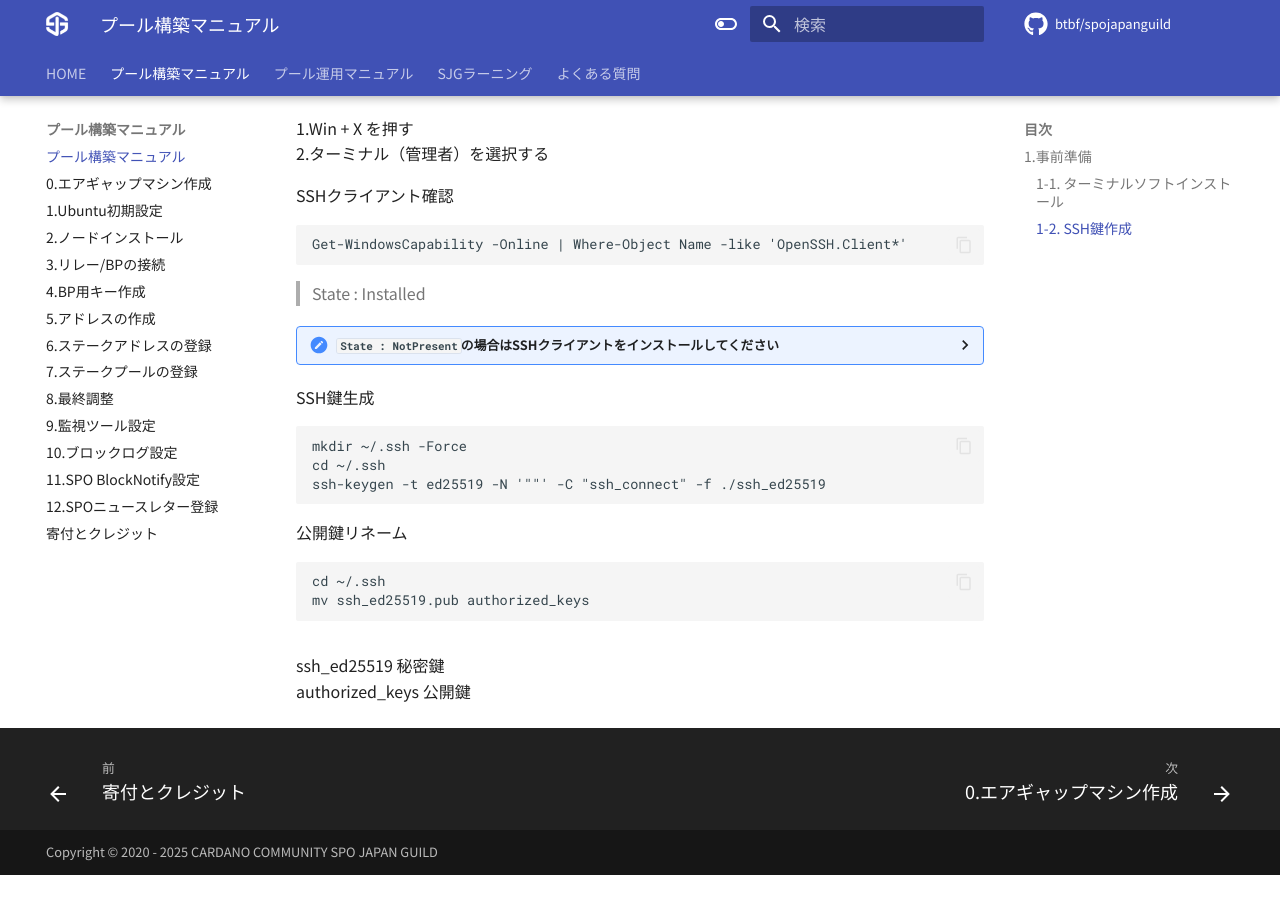
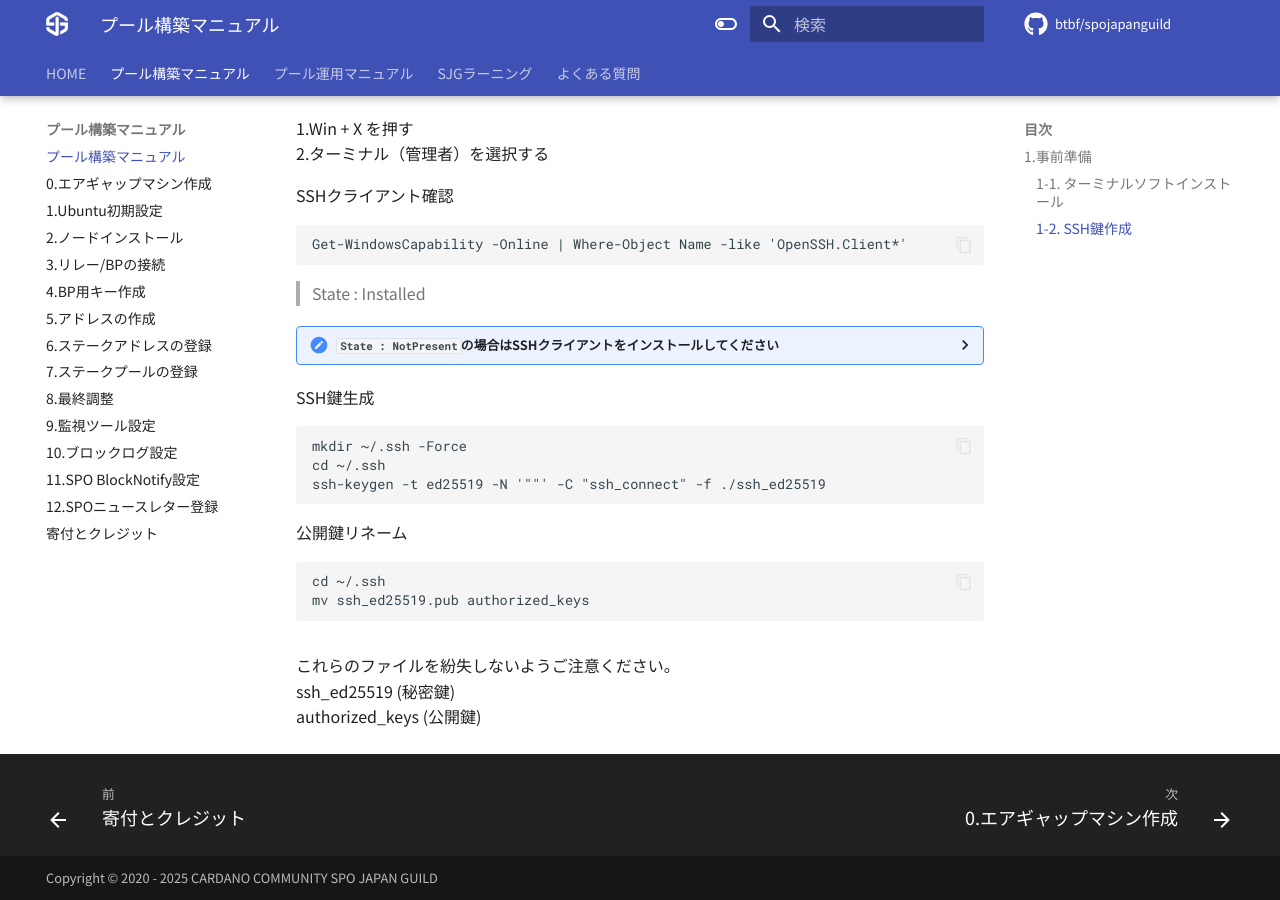
Before and after one commit to btbf/spojapanguild, an MkDocs documentation site: the page built from docs/setup/index.md, in a window 1280 px wide and 900 px high, scrolled down 1552 px. Built offline with MkDocs 1.6.1 and Material for MkDocs 9.7.7, drawn with Linux system fonts in a browser that asks for light colours; comment, search, counter and statistics services are not loaded; before the commit the page ends 2427 px from its top, so only the background shows below that.

````diff
--- a/docs/setup/index.md
+++ b/docs/setup/index.md
@@ -73,5 +73,6 @@
     mv ssh_ed25519.pub authorized_keys
     ```
 
-ssh_ed25519 秘密鍵
-authorized_keys 公開鍵
+これらのファイルを紛失しないようご注意ください。
+ssh_ed25519 (秘密鍵)
+authorized_keys (公開鍵)
````
